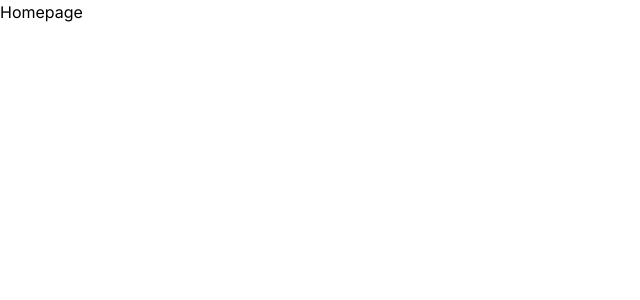
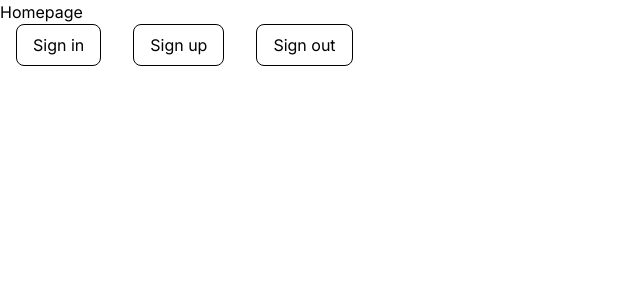
Before and after one commit to AnushkaKohli/youtube-notes, a Next.js app: page / in a window 1280 px wide. Shown: the top 300 px of the page, without its empty margins (0-640 px from the left). Built offline with nearby package versions, Linux system fonts and the light colour scheme.

Commit message:
middleware working

```diff
--- a/app/layout.tsx
+++ b/app/layout.tsx
@@ -1,6 +1,7 @@
 import type { Metadata } from "next";
 import { Inter } from "next/font/google";
 import "./globals.css";
+import AuthProvider from "@/utils/AuthProvider";
 
 const inter = Inter({ subsets: ["latin"] });
 
@@ -9,14 +10,18 @@ export const metadata: Metadata = {
   description: "Generated by create next app",
 };
 
-export default function RootLayout({
+export default function RootLayout ({
   children,
 }: Readonly<{
   children: React.ReactNode;
 }>) {
   return (
     <html lang="en">
-      <body className={inter.className}>{children}</body>
+      <body className={inter.className}>
+        <AuthProvider>
+          {children}
+        </AuthProvider>
+      </body>
     </html>
   );
 }
--- a/app/page.tsx
+++ b/app/page.tsx
@@ -1,8 +1,10 @@
 import React from 'react';
+import Navbar from '@/components/Navbar';
 export default function Home () {
   return (
     <div>
       Homepage
+      <Navbar />
     </div>
   );
 }
--- /dev/null
+++ b/components/Navbar.tsx
@@ -0,0 +1,25 @@
+"use client";
+
+import React from 'react';
+import { useRouter } from 'next/navigation';
+import { signOut } from 'next-auth/react';
+
+const Navbar = () => {
+    const router = useRouter();
+    return (
+        <div>
+            <button className='border border-black px-4 py-2 rounded-lg mx-4' onClick={() => {
+                router.push('/auth/signin');
+            }}>Sign in</button>
+            <button className='border border-black px-4 py-2 rounded-lg mx-4' onClick={() => {
+                router.push('/auth/signup');
+            }}>Sign up</button>
+            <button className='border border-black px-4 py-2 rounded-lg mx-4' onClick={() => {
+                signOut({ callbackUrl: '/' });
+            }
+            }>Sign out</button>
+        </div>
+    )
+}
+
+export default Navbar
--- a/components/SigninForm.tsx
+++ b/components/SigninForm.tsx
@@ -32,13 +32,13 @@ const validationSchema = Yup.object({
 
 const SigninForm = () => {
     const router = useRouter();
-    // const { data: session, status: sessionStatus } = useSession();
+    const { data: session, status: sessionStatus } = useSession();
 
-    // useEffect(() => {
-    //     if (session) {
-    //         router.replace("/")
-    //     }
-    // }, [session, router])
+    useEffect(() => {
+        if (session) {
+            router.replace("/")
+        }
+    }, [session, router])
 
     const onSubmit = async (values: any, onSubmitProps: any) => {
         console.log(values);
@@ -57,9 +57,9 @@ const SigninForm = () => {
         onSubmitProps.resetForm();
     }
 
-    // if (sessionStatus === "loading") {
-    //     return <div>Loading...</div>
-    // }
+    if (sessionStatus === "loading") {
+        return <div>Loading...</div>
+    }
     return (
         <Formik
             initialValues={initialValues}
--- /dev/null
+++ b/middleware.ts
@@ -0,0 +1,6 @@
+// Without a defined matcher, all pages will require authentication.
+export { default } from "next-auth/middleware";
+
+// applies next-auth only to matching routes (e.g. /dashboard, /about)
+// export const config = { matcher: ["/dashboard", "/about"] };
+export const config = { matcher: ["/"] };
--- /dev/null
+++ b/utils/AuthProvider.tsx
@@ -0,0 +1,14 @@
+"use client";
+
+import React from 'react';
+import { SessionProvider } from 'next-auth/react';
+
+const AuthProvider = ({ children }: any) => {
+    return (
+        <SessionProvider>
+            {children}
+        </SessionProvider>
+    )
+};
+
+export default AuthProvider
```
